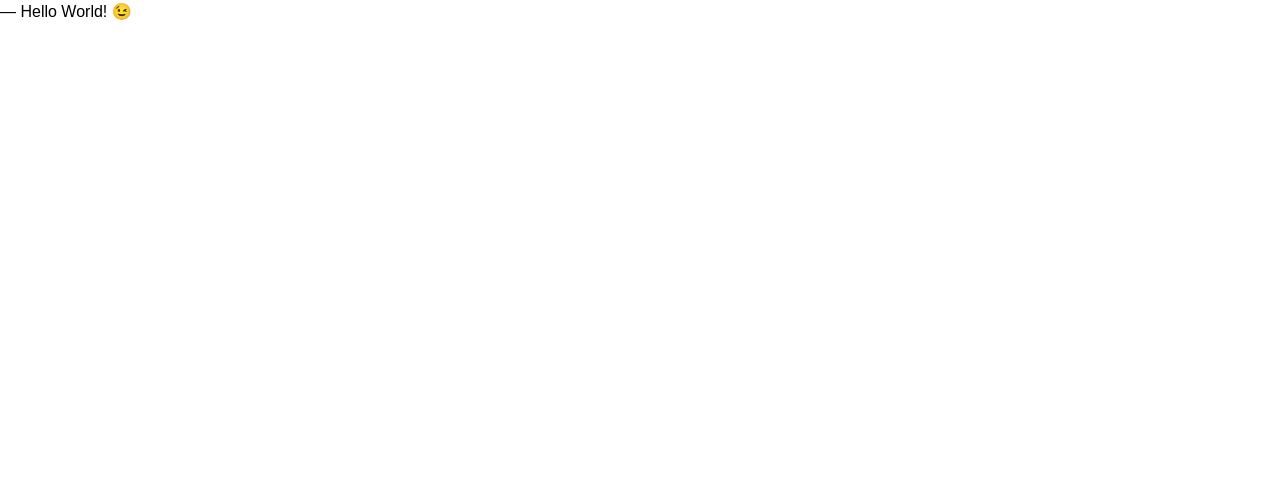
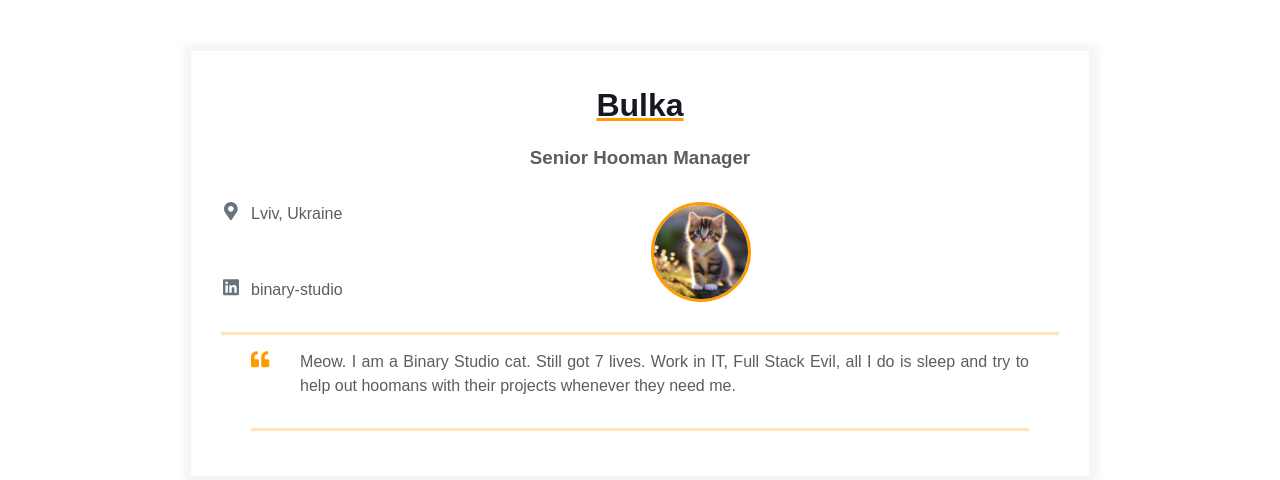
Before and after one commit to VLK2021/homepage, a plain HTML site: page index.html in a window 1280 px wide. Drawn offline with Linux system fonts and the light colour scheme.

Commit message:
feature/body

```diff
--- a/index.html
+++ b/index.html
@@ -2,12 +2,108 @@
 <html>
 <head>
     <meta charset="UTF-8"/>
-    <link rel="stylesheet" href="styles.css" />
-    <meta name="viewport" content="width=device-width, initial-scale=1" />
+    <link rel="stylesheet" href="styles.css"/>
+    <meta name="viewport" content="width=device-width, initial-scale=1"/>
 
     <title>Résumé</title>
 </head>
 <body>
-― Hello World! &#x1F609;
+<main>
+    <div class="resume">
+        <div class="container">
+            <div class="resume__block">
+                <h1 class="contact-info__header">Bulka</h1>
+
+                <h3 class="contact-info__sub-header">Senior Hooman Manager</h3>
+
+                <div class="contact_info_container fh">
+                    <div class="contact-info__block">
+                        <a href="" rel="author" class="contact-info__item">
+                            <div class="contact-info__item-icon-wrapper">
+                                <svg
+                                        class="contact-info__item-icon"
+                                        xmlns="http://www.w3.org/2000/svg"
+                                        viewBox="0 0 384 512"
+                                >
+                                    <path
+                                            d="M172.268 501.67C26.97 291.031 0 269.413 0 192 0 85.961 85.961 0 192
+                                               0s192 85.961 192 192c0 77.413-26.97 99.031-172.268 309.67-9.535
+                                               13.774-29.93 13.773-39.464 0zM192 272c44.183 0 80-35.817
+                                               80-80s-35.817-80-80-80-80 35.817-80 80 35.817 80 80 80z"
+                                    ></path>
+                                </svg>
+                            </div>
+                            <span>Lviv, Ukraine</span>
+                        </a>
+                        <a
+                                href="https://ua.linkedin.com/company/binary-studio_241166"
+                                rel="author"
+                                class="contact-info__item"
+                        >
+                            <div class="contact-info__item-icon-wrapper">
+                                <svg
+                                        class="contact-info__item-icon"
+                                        xmlns="http://www.w3.org/2000/svg"
+                                        viewBox="0 0 448 512"
+                                >
+                                    <path
+                                            d="M416 32H31.9C14.3 32 0 46.5 0 64.3v383.4C0 465.5 14.3 480 31.9
+                                               480H416c17.6 0 32-14.5 32-32.3V64.3c0-17.8-14.4-32.3-32-32.3zM135.4
+                                               416H69V202.2h66.5V416zm-33.2-243c-21.3 0-38.5-17.3-38.5-38.5S80.9 96
+                                               102.2 96c21.2 0 38.5 17.3 38.5 38.5 0 21.3-17.2 38.5-38.5 38.5zm282.1
+                                               243h-66.4V312c0-24.8-.5-56.7-34.5-56.7-34.6 0-39.9 27-39.9
+                                               54.9V416h-66.4V202.2h63.7v29.2h.9c8.9-16.8 30.6-34.5 62.9-34.5 67.2
+                                               0 79.7 44.3 79.7 101.9V416z"
+                                    ></path>
+                                </svg>
+                            </div>
+                            <span>binary-studio</span>
+                        </a>
+                    </div>
+
+                    <div class="contact-info__block contact-info__block--center">
+                        <img
+                                class="contact-info__avatar"
+                                src="assets/avatar.jpeg"
+                                alt="Avatar"
+                        />
+                    </div>
+
+                    <div class="contact-info__block"></div>
+                </div>
+            </div>
+
+            <div class="container">
+                <div class="resume__block">
+                    <div class="intro">
+                        <div class="intro__icon-wrapper">
+                            <svg
+                                    class="intro__icon"
+                                    xmlns="http://www.w3.org/2000/svg"
+                                    viewBox="0 0 512 512"
+                            >
+                                <path
+                                        d="M464 256h-80v-64c0-35.3 28.7-64 64-64h8c13.3 0 24-10.7
+            24-24V56c0-13.3-10.7-24-24-24h-8c-88.4 0-160 71.6-160 160v240c0
+            26.5 21.5 48 48 48h128c26.5 0 48-21.5
+            48-48V304c0-26.5-21.5-48-48-48zm-288 0H96v-64c0-35.3 28.7-64
+            64-64h8c13.3 0 24-10.7 24-24V56c0-13.3-10.7-24-24-24h-8C71.6
+            32 0 103.6 0 192v240c0 26.5 21.5 48 48 48h128c26.5 0 48-21.5
+            48-48V304c0-26.5-21.5-48-48-48z"
+                                ></path>
+                            </svg>
+                        </div>
+                        <p class="intro_text">
+                            Meow. I am a Binary Studio cat. Still got 7 lives. Work in IT,
+                            Full Stack Evil, all I do is sleep and try to help out hoomans
+                            with their projects whenever they need me.
+                        </p>
+                    </div>
+                </div>
+            </div>
+
+        </div>
+    </div>
+</main>
 </body>
 </html>
```
Also changed, not shown: assets/avatar.jpeg (added).
